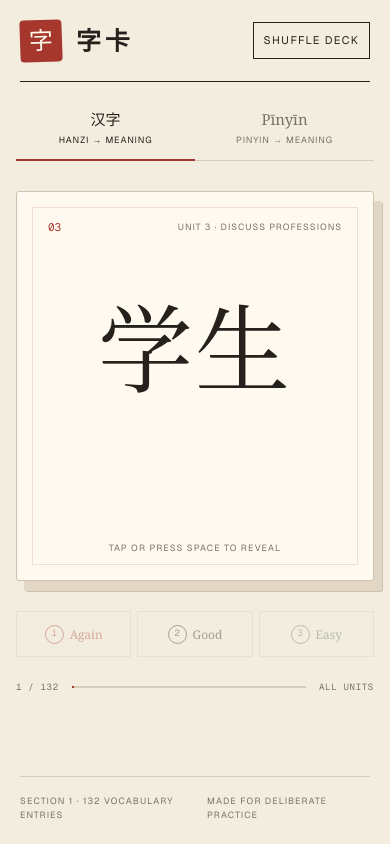
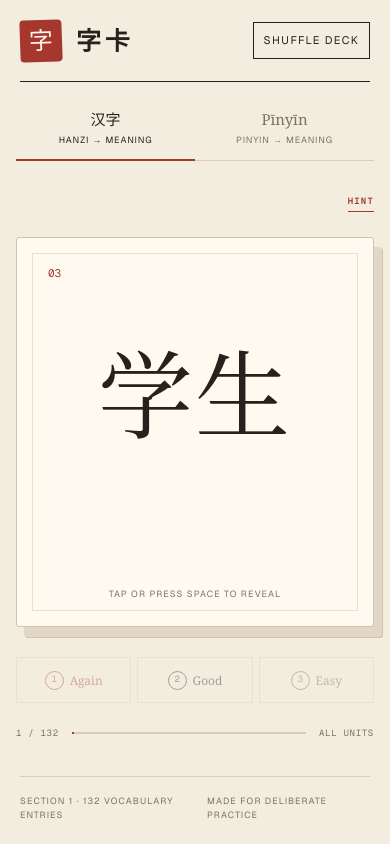
Before and after one commit to shikharmn/learn-mandarin-flashcards, a Next.js app: page / in a window 390 px wide. Built offline with nearby package versions, Linux system fonts and the light colour scheme.

Commit message:
Add unit hint control

```diff
--- a/app/Flashcards.tsx
+++ b/app/Flashcards.tsx
@@ -77,6 +77,7 @@ export function Flashcards() {
   const [unit, setUnit] = useState(0);
   const [index, setIndex] = useState(0);
   const [revealed, setRevealed] = useState(false);
+  const [showHint, setShowHint] = useState(false);
   const [reviewed, setReviewed] = useState(0);
   const [correct, setCorrect] = useState(0);
   const [mastered, setMastered] = useState<string[]>([]);
@@ -107,6 +108,7 @@ export function Flashcards() {
       setDeck(shuffle(source));
       setIndex(0);
       setRevealed(false);
+      setShowHint(false);
     },
     [allCards, unit],
   );
@@ -127,6 +129,7 @@ export function Flashcards() {
         );
       }
       setRevealed(false);
+      setShowHint(false);
       setIndex((position) => (position + 1) % Math.max(deck.length, 1));
     },
     [current, deck.length, revealed],
@@ -205,19 +208,30 @@ export function Flashcards() {
 
         <section className="study-stage" aria-live="polite">
           <div className="mode-switch" aria-label="Flashcard direction">
-            <button className={mode === "hanzi" ? "selected" : ""} onClick={() => { setMode("hanzi"); setRevealed(false); }}>
+            <button className={mode === "hanzi" ? "selected" : ""} onClick={() => { setMode("hanzi"); setRevealed(false); setShowHint(false); }}>
               汉字 <span>Hanzi → meaning</span>
             </button>
-            <button className={mode === "pinyin" ? "selected" : ""} onClick={() => { setMode("pinyin"); setRevealed(false); }}>
+            <button className={mode === "pinyin" ? "selected" : ""} onClick={() => { setMode("pinyin"); setRevealed(false); setShowHint(false); }}>
               Pīnyīn <span>Pinyin → meaning</span>
             </button>
           </div>
 
           {current ? (
             <>
+              <div className="card-toolbar">
+                <span className={showHint ? "unit-label visible" : "unit-label"} aria-live="polite">
+                  {showHint ? `Unit ${current.unit} · ${current.unitTitle}` : ""}
+                </span>
+                <button
+                  className="hint-button"
+                  onClick={() => setShowHint((value) => !value)}
+                  aria-expanded={showHint}
+                >
+                  {showHint ? "Hide hint" : "Hint"}
+                </button>
+              </div>
               <button className={`flashcard ${revealed ? "revealed" : ""}`} onClick={() => setRevealed((value) => !value)} aria-label={revealed ? "Hide answer" : "Reveal answer"}>
                 <span className="card-corner">{String(current.unit).padStart(2, "0")}</span>
-                <span className="unit-label">Unit {current.unit} · {current.unitTitle}</span>
                 <span className={mode === "hanzi" ? "hanzi" : "pinyin-prompt"}>
                   {mode === "hanzi" ? current.chinese : current.pinyin}
                 </span>
--- a/app/globals.css
+++ b/app/globals.css
@@ -72,13 +72,17 @@ kbd { font-family: var(--font-geist-mono), monospace; }
 .mode-switch button span { display: block; font: 9px var(--font-geist-sans), sans-serif; text-transform: uppercase; letter-spacing: .1em; margin-top: 5px; }
 .mode-switch button.selected { color: var(--ink); }
 .mode-switch button.selected::after { content: ""; height: 2px; background: var(--red); position: absolute; left: 0; right: 0; bottom: -1px; }
+.card-toolbar { width: min(590px, 100%); min-height: 29px; margin-bottom: 10px; display: flex; align-items: center; justify-content: flex-end; gap: 16px; }
+.unit-label { flex: 1; color: var(--taupe); font: 9px var(--font-geist-sans), sans-serif; text-transform: uppercase; letter-spacing: .11em; text-align: right; opacity: 0; transform: translateY(3px); transition: opacity .18s ease, transform .18s ease; }
+.unit-label.visible { opacity: 1; transform: none; }
+.hint-button { border: 0; border-bottom: 1px solid var(--red); padding: 4px 0; background: transparent; color: var(--red); cursor: pointer; font: 600 9px var(--font-geist-mono), monospace; letter-spacing: .13em; text-transform: uppercase; white-space: nowrap; }
+.hint-button:hover { color: var(--ink); border-color: var(--ink); }
 .flashcard {
   width: min(590px, 100%); height: 440px; padding: 58px 52px 46px; position: relative; border: 1px solid #cfc2ae; border-radius: 3px; background: var(--card); cursor: pointer; box-shadow: 14px 16px 0 #e2d7c5, 15px 17px 0 #cfc2ae, 0 24px 70px var(--shadow); display: flex; flex-direction: column; align-items: center; justify-content: center; overflow: hidden; transition: transform .25s ease, box-shadow .25s ease;
 }
 .flashcard::before { content: ""; position: absolute; inset: 15px; border: 1px solid rgba(166,55,44,.15); pointer-events: none; }
 .flashcard:hover { transform: translateY(-3px); box-shadow: 14px 19px 0 #e2d7c5, 15px 20px 0 #cfc2ae, 0 28px 74px var(--shadow); }
 .card-corner { position: absolute; top: 28px; left: 31px; color: var(--red); font: 11px var(--font-geist-mono), monospace; }
-.unit-label { position: absolute; top: 29px; right: 31px; max-width: 60%; color: var(--taupe); font: 9px var(--font-geist-sans), sans-serif; text-transform: uppercase; letter-spacing: .11em; text-align: right; }
 .hanzi { font: 500 clamp(100px, 10vw, 150px)/1 STSong, Songti SC, Noto Serif CJK SC, serif; letter-spacing: .02em; transition: transform .35s ease; }
 .pinyin-prompt { font: italic 500 clamp(52px, 6vw, 82px)/1.1 Georgia, serif; }
 .answer-block { display: grid; justify-items: center; gap: 9px; margin-top: 28px; min-height: 68px; opacity: 0; transform: translateY(8px); transition: .3s ease; }
@@ -127,7 +131,7 @@ footer { margin: 0 48px; border-top: 1px solid var(--rule); padding: 18px 0 22px
   .workspace { width: calc(100% - 32px); padding: 26px 0; }.mode-switch { width: 100%; }.mode-switch button { flex: 1; padding-inline: 8px; }
   .flashcard, .loading-card { height: 390px; padding-inline: 28px; box-shadow: 8px 10px 0 #e2d7c5, 9px 11px 0 #cfc2ae; }
   .hanzi { font-size: 95px; }.pinyin-prompt { font-size: 48px; }.answer-block strong { font-size: 18px; text-align: center; }
-  .unit-label { max-width: 65%; }.grade-row { gap: 6px; }.grade-row button { height: 46px; gap: 6px; }
+  .card-toolbar { min-height: 36px; align-items: flex-start; }.unit-label { line-height: 1.4; }.grade-row { gap: 6px; }.grade-row button { height: 46px; gap: 6px; }
   footer { margin: 0 20px; }.library-drawer { padding: 28px 22px; }.word-list article { grid-template-columns: 58px 1fr auto; }
 }
 
```
Also changed, not shown: 4 other files (tests, documents, lock files or other folders).
